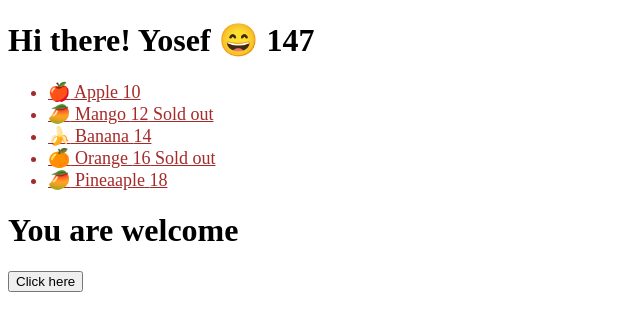
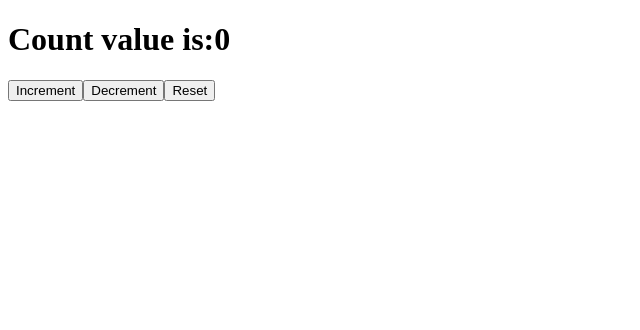
Before and after one commit to mercytv932/react-pro, a React (Vite) app: page / in a window 1280 px wide. Shown: the top 330 px of the page, without its empty margins (0-640 px from the left). Built offline with nearby package versions, Linux system fonts and the light colour scheme.

Commit message:
Practice  State In React with Counter

```diff
--- a/src/App.jsx
+++ b/src/App.jsx
@@ -3,6 +3,7 @@ import Hello from "./components/Hello";
 import Fruits from "./components/Fruits";
 import ConditionalComponent from "./components/ConditionalComponent";
 import Message from "./components/Message";
+import Counter from "./components/Counter";
 function App(props) {
   const seatNumbers = [1, 4, 7];
   const person = {
@@ -13,10 +14,11 @@ function App(props) {
   };
   return (
     <>
-      <Hello person={person} />
-      <Fruits />
-      <ConditionalComponent />
-      <Message />
+      {/* <Hello person={person} /> */}
+      {/* <Fruits /> */}
+      {/* <ConditionalComponent /> */}
+      {/* <Message /> */}
+      <Counter />
     </>
   );
 }
--- /dev/null
+++ b/src/components/Counter.jsx
@@ -0,0 +1,26 @@
+import { useState } from "react";
+
+export default function Counter() {
+  const [count, setCount] = useState(0);
+
+  function handleClickIncrement() {
+    setCount(count + 1);
+  }
+
+  function handleClickDecrement() {
+    setCount(count - 1);
+  }
+
+  function handleClickReset() {
+    setCount(0);
+  }
+
+  return (
+    <div>
+      <h1>Count value is:{count}</h1>
+      <button onClick={handleClickIncrement}>Increment</button>
+      <button onClick={handleClickDecrement}>Decrement</button>
+      <button onClick={handleClickReset}>Reset</button>
+    </div>
+  );
+}
```
